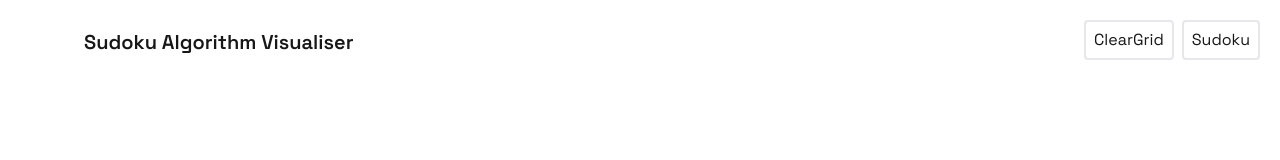
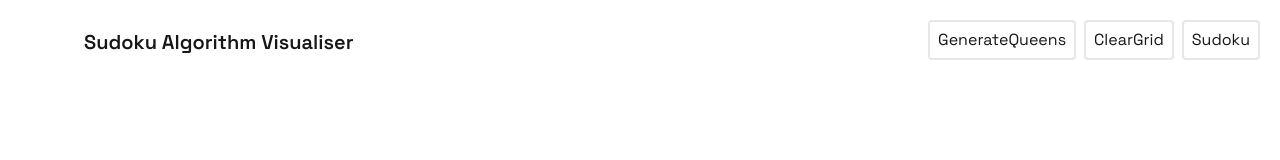
Before and after one commit to EthanEES/Sudoku-Algorithm-Visualiser, a Next.js app in the folder product/sudoku-algorithm-visualiser/: page /8Queens in a window 1280 px wide. Shown: the top 160 px of the page. Built offline with nearby package versions, Linux system fonts and the light colour scheme; a web font is replaced by a local one.

Commit message:
feat: Added a button and function to generate the queens within the grid

```diff
--- a/product/sudoku-algorithm-visualiser/src/app/8Queens/page.js
+++ b/product/sudoku-algorithm-visualiser/src/app/8Queens/page.js
@@ -14,6 +14,11 @@ export default function Page() {
             input.value = ""; // Clears the values of cells
         });
     }
+
+    function generateQueens(){
+
+    }
+
 
 
     return (
@@ -35,6 +40,7 @@ export default function Page() {
                 </a>
                 <div className="flex items-center space-x-4 leading-5 sm:space-x-6">
                     <div className="flex pl-10">
+                        <button onClick={generateQueens} className="border-2 rounded p-2 mr-2 hover:bg-[#313c50]">GenerateQueens</button>
                         <button onClick={clearGrid} className="border-2 rounded p-2 mr-2 hover:bg-[#313c50]">ClearGrid</button>
                         <button onClick={() => window.location.href = '/'} className="border-2 rounded p-2 hover:bg-[#313c50]">Sudoku</button>
 
```
